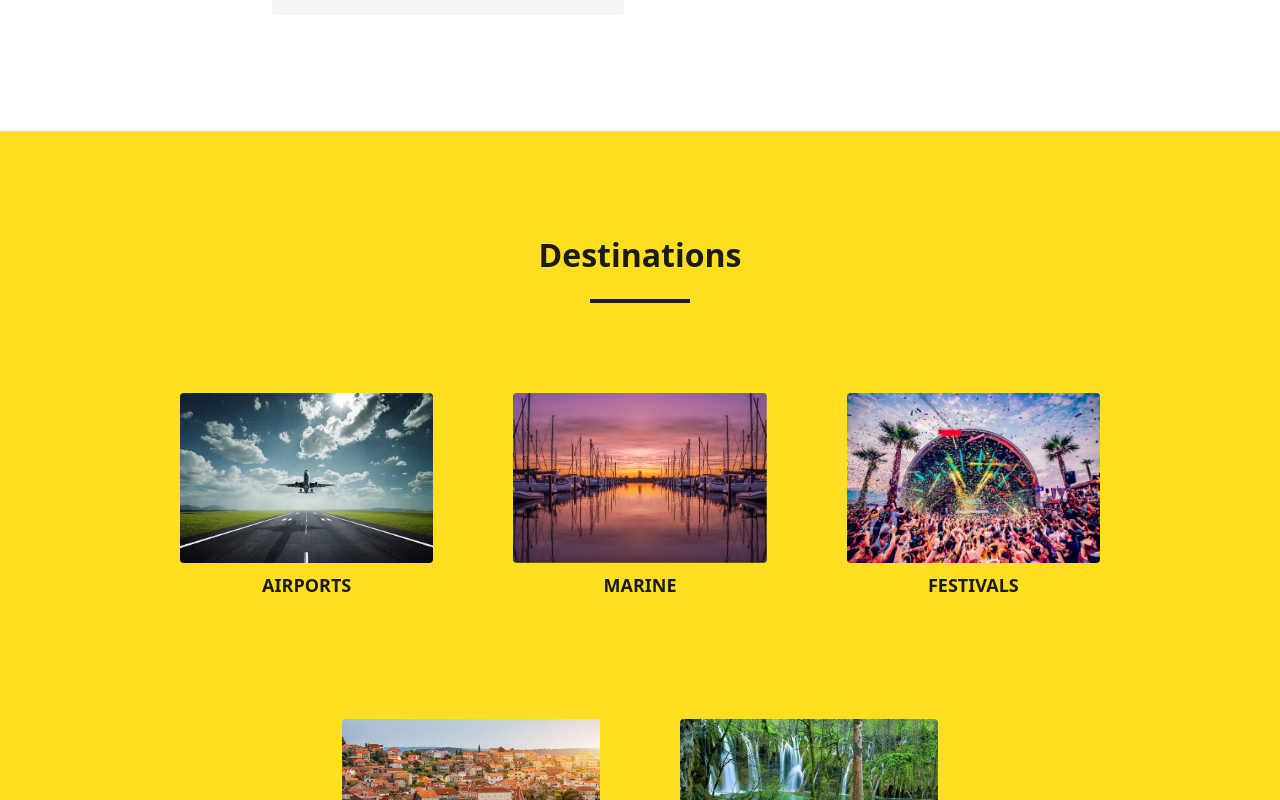
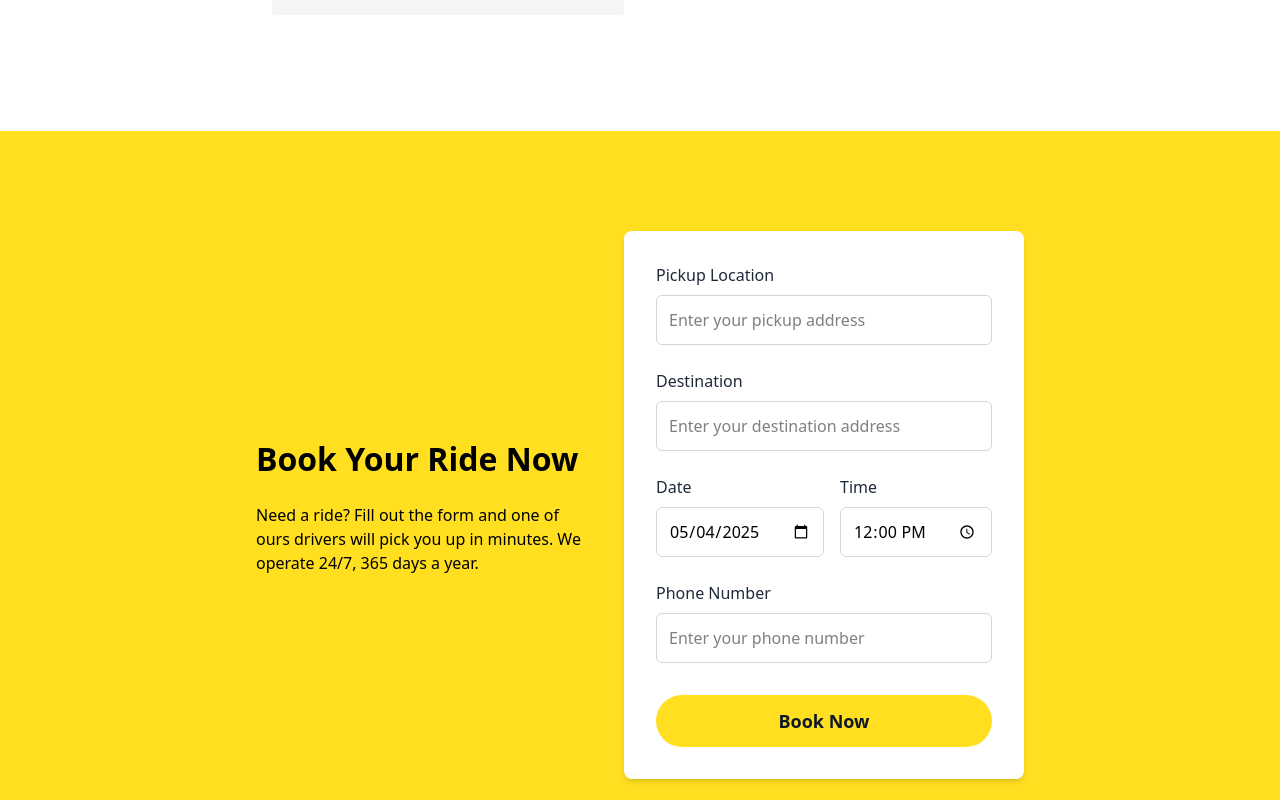
Before and after one commit to grance55/taxi-diadora, a React (Vite) app: page / in a window 1280 px wide. Shown: the part 2380-3180 px from the top of the page. Built offline with nearby package versions, Linux system fonts and the light colour scheme; no server answers.

Commit message:
Add ride booking form with EmailJS integration

```diff
--- a/package.json
+++ b/package.json
@@ -10,6 +10,7 @@
     "preview": "vite preview"
   },
   "dependencies": {
+    "@emailjs/browser": "^4.4.1",
     "@tailwindcss/vite": "^4.1.5",
     "i18next": "^25.0.2",
     "i18next-browser-languagedetector": "^8.1.0",
--- a/public/locales/en/translation.json
+++ b/public/locales/en/translation.json
@@ -41,5 +41,20 @@
   "marine": "Marine",
   "festivals": "Festivals",
   "cities": "Cities",
-  "national_parks": "National Parks"
+  "national_parks": "National Parks",
+  "phone": "Phone Number",
+  "book_now": "Book Now",
+  "book_now_title": "Book Your Ride Now",
+  "book_now_text": "Need a ride? Fill out the form and one of ours drivers will pick you up in minutes. We operate 24/7, 365 days a year.",
+  "sending": "Sending...",
+  "pickup_location": "Pickup Location",
+  "destination": "Destination",
+  "date": "Date",
+  "time": "Time",
+  "something_went_wrong": "Something went wrong.",
+  "booking_successful": "Thank you! Your request has been sent.",
+  "pickup_location_placeholder": "Enter your pickup address",
+  "destination_placeholder": "Enter your destination address",
+  "phone_placeholder": "Enter your phone number",
+  "validation_error": "Please fill out the form, all fields are required!"
 }
--- a/public/locales/hr/translation.json
+++ b/public/locales/hr/translation.json
@@ -41,5 +41,20 @@
   "marine": "Marine",
   "festivals": "Festivali",
   "cities": "Gradovi",
-  "national_parks": "Nacionalni p. i p. prirode"
+  "national_parks": "Nacionalni p. i p. prirode",
+  "phone": "Telefon",
+  "book_now": "Rezerviraj sada",
+  "book_now_title": "Rezervirajte svoju vožnju sada",
+  "book_now_text": "Trebate vožnju? Ispunite obrazac i jedan od naših vozača će vas pokupiti u nekoliko minuta. Radimo 24/7, 365 dana u godini.",
+  "sending": "Slanje...",
+  "pickup_location": "Mjesto preuzimanja",
+  "destination": "Odredište",
+  "date": "Datum",
+  "time": "Vrijeme",
+  "something_went_wrong": "Nešto je pošlo po zlu.",
+  "booking_successful": "Hvala! Vaš upit je poslan.",
+  "pickup_location_placeholder": "Unesite adresu preuzimanja",
+  "destination_placeholder": "Unesite adresu odredišta",
+  "phone_placeholder": "Unesite svoj broj telefona",
+  "validation_error": "Molimo ispunite formu, sva polja su obavezna!"
 }
--- a/src/App.tsx
+++ b/src/App.tsx
@@ -5,11 +5,18 @@ import Navbar from "./components/Navbar";
 import { useTranslation } from "react-i18next";
 import { useWindowSize } from "./helpers/useWindowSize";
 import { CardDestination } from "./components/CardDestination";
+import EmailContactForm from "./components/EmailContactForm";
+import { useEffect } from "react";
+import emailjs from "@emailjs/browser";
 
 function App() {
   const { t } = useTranslation();
+  const { width } = useWindowSize();
 
-  const { width } = useWindowSize();
+  useEffect(() => {
+    // Initialize EmailJS with your public key
+    emailjs.init(import.meta.env.VITE_EMAILJS_PUBLIC_KEY);
+  }, []);
 
   return (
     <div
@@ -78,7 +85,19 @@ function App() {
         </div>
       </div>
 
-      <div id="destinations" className="bg-yellow-300 py-[100px] text-white">
+      <div className="bg-yellow-300 py-[100px] flex">
+        <div className="mx-auto flex max-w-[800px] flex-col items-center justify-center gap-8 px-4 text-black lg:flex-row">
+          <div className="max-w-[400px]">
+            <p className="text-[32px] font-bold mb-[20px]">
+              {t("book_now_title")}
+            </p>
+            <p>{t("book_now_text")}</p>
+          </div>
+          <EmailContactForm />
+        </div>
+      </div>
+
+      <div id="destinations" className=" py-[100px] text-white">
         <p className="text-center text-[32px] font-bold text-[#1B1B1B]">
           {t("destinations_title")}
         </p>
--- /dev/null
+++ b/src/components/EmailContactForm.tsx
@@ -0,0 +1,249 @@
+import emailjs from "@emailjs/browser";
+import { useState } from "react";
+import { useTranslation } from "react-i18next";
+
+export default function RideBookingForm() {
+  const { t } = useTranslation();
+  const [formData, setFormData] = useState({
+    pickupLocation: "",
+    destination: "",
+    date: new Date().toISOString().split("T")[0],
+    time: "12:00",
+    phoneNumber: "",
+  });
+
+  const [status, setStatus] = useState({
+    submitted: false,
+    submitting: false,
+    info: { error: false, msg: null },
+  });
+
+  const [formErrors, setFormErrors] = useState({
+    pickupLocation: "",
+    destination: "",
+    date: "",
+    time: "",
+    phoneNumber: "",
+  });
+
+  const handleServerResponse = (ok: any, msg: any) => {
+    if (ok) {
+      setStatus({
+        submitted: true,
+        submitting: false,
+        info: { error: false, msg: msg },
+      });
+      setFormData({
+        pickupLocation: "",
+        destination: "",
+        date: "",
+        time: "",
+        phoneNumber: "",
+      });
+    } else {
+      setStatus({
+        submitted: false,
+        submitting: false,
+        info: { error: true, msg: msg },
+      });
+    }
+  };
+
+  const validateForm = () => {
+    const errors = {} as any;
+
+    if (!formData.pickupLocation)
+      errors.pickupLocation = "Pickup location is required";
+    if (!formData.destination) errors.destination = "Destination is required";
+    if (!formData.date) errors.date = "Date is required";
+    if (!formData.time) errors.time = "Time is required";
+    if (!formData.phoneNumber) errors.phoneNumber = "Phone number is required";
+
+    // Phone validation
+    const phoneRegex = /^\+?[0-9]{10,15}$/;
+    if (
+      formData.phoneNumber &&
+      !phoneRegex.test(formData.phoneNumber.replace(/\s+/g, ""))
+    ) {
+      errors.phoneNumber = "Please enter a valid phone number";
+    }
+
+    return errors;
+  };
+
+  const handleChange = (e) => {
+    setFormData({ ...formData, [e.target.name]: e.target.value });
+  };
+
+  const handleSubmit = async (e: any) => {
+    e.preventDefault();
+    setStatus((prevStatus) => ({ ...prevStatus, submitting: true }));
+
+    console.log("EmailJS sending attempt with:", formData);
+
+    const errors = validateForm();
+
+    if (Object.keys(errors).length > 0) {
+      console.log("Form validation:", errors);
+      setStatus({
+        submitted: false,
+        submitting: false,
+        info: {
+          error: true,
+          msg: t("validation_error"),
+        },
+      });
+      setFormErrors(errors);
+      return;
+    } else {
+      try {
+        await emailjs.send(
+          import.meta.env.VITE_EMAILJS_SERVICE_ID,
+          import.meta.env.VITE_EMAILJS_TEMPLATE_ID,
+          formData,
+          import.meta.env.VITE_EMAILJS_PUBLIC_KEY
+        );
+
+        // For now, we'll simulate a successful API call
+        setTimeout(() => {
+          console.log("EmailJS sent successfully");
+          handleServerResponse(true, t("booking_successful"));
+        }, 1000);
+      } catch (error: any) {
+        console.error("EmailJS error:", error);
+        handleServerResponse(
+          false,
+          error?.message || t("something_went_wrong")
+        );
+      }
+    }
+  };
+
+  return (
+    <div className="bg-white p-8 rounded-lg shadow-md min-w-[400px]">
+      {status.info.error && !status.submitting && (
+        <div className="mb-4 p-4 bg-red-100 text-red-700 rounded-md">
+          {status.info?.msg || t("something_went_wrong")}
+        </div>
+      )}
+
+      {status.submitted ? (
+        <div className="p-4 mb-4 bg-green-100 text-green-700 rounded-md">
+          {status.info.msg}
+        </div>
+      ) : (
+        <div>
+          <div className="mb-6">
+            <label
+              htmlFor="pickupLocation"
+              className="block font-medium mb-2 text-gray-800"
+            >
+              {t("pickup_location")}
+            </label>
+            <input
+              id="pickupLocation"
+              type="text"
+              name="pickupLocation"
+              placeholder={t("pickup_location_placeholder")}
+              value={formData.pickupLocation}
+              onChange={handleChange}
+              className="w-full p-3 border border-gray-300 rounded-md focus:outline-none focus:ring-2 focus:ring-yellow-300"
+              required
+            />
+          </div>
+
+          <div className="mb-6">
+            <label
+              htmlFor="destination"
+              className="block font-medium mb-2 text-gray-800"
+            >
+              {t("destination")}
+            </label>
+            <input
+              id="destination"
+              type="text"
+              name="destination"
+              placeholder={t("destination_placeholder")}
+              value={formData.destination}
+              onChange={handleChange}
+              className="w-full p-3 border border-gray-300 rounded-md focus:outline-none focus:ring-2 focus:ring-yellow-300"
+              required
+            />
+          </div>
+
+          <div className="flex mb-6 space-x-4">
+            <div className="w-1/2">
+              <label
+                htmlFor="date"
+                className="block  font-medium mb-2 text-gray-800"
+              >
+                {t("date")}
+              </label>
+              <div className="relative">
+                <input
+                  id="date"
+                  type="date"
+                  name="date"
+                  placeholder="dd.mm.yyyy."
+                  value={formData.date}
+                  min={new Date().toISOString().split("T")[0]}
+                  onChange={handleChange}
+                  className="w-full p-3 border border-gray-300 rounded-md focus:outline-none focus:ring-2 focus:ring-yellow-300"
+                  required
+                />
+              </div>
+            </div>
+
+            <div className="w-1/2">
+              <label
+                htmlFor="time"
+                className="block font-medium mb-2 text-gray-800"
+              >
+                {t("time")}
+              </label>
+              <div className="relative">
+                <input
+                  id="time"
+                  type="time"
+                  name="time"
+                  placeholder="--:--"
+                  value={formData.time}
+                  onChange={handleChange}
+                  className="w-full p-3 border border-gray-300 rounded-md focus:outline-none focus:ring-2 focus:ring-yellow-300"
+                  required
+                />
+              </div>
+            </div>
+          </div>
+
+          <div className="mb-8">
+            <label
+              htmlFor="phoneNumber"
+              className="block font-medium mb-2 text-gray-800"
+            >
+              {t("phone")}
+            </label>
+            <input
+              id="phoneNumber"
+              type="tel"
+              name="phoneNumber"
+              placeholder={t("phone_placeholder")}
+              value={formData.phoneNumber}
+              onChange={handleChange}
+              className="w-full p-3 border border-gray-300 rounded-md focus:outline-none focus:ring-2 focus:ring-yellow-300"
+              required
+            />
+          </div>
+
+          <button
+            onClick={handleSubmit}
+            disabled={status.submitting}
+            className="w-full bg-yellow-300 hover:bg-yellow-400 text-gray-900 font-bold text-lg py-3 px-4 rounded-full transition duration-300"
+          >
+            {status.submitting ? t("sending") : t("book_now")}
+          </button>
+        </div>
+      )}
+    </div>
+  );
+}
```
Also changed, not shown: 2 other files (tests, documents, lock files or other folders).
